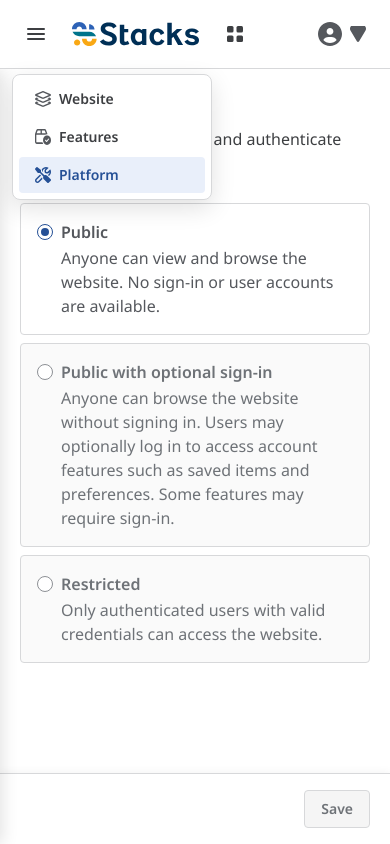
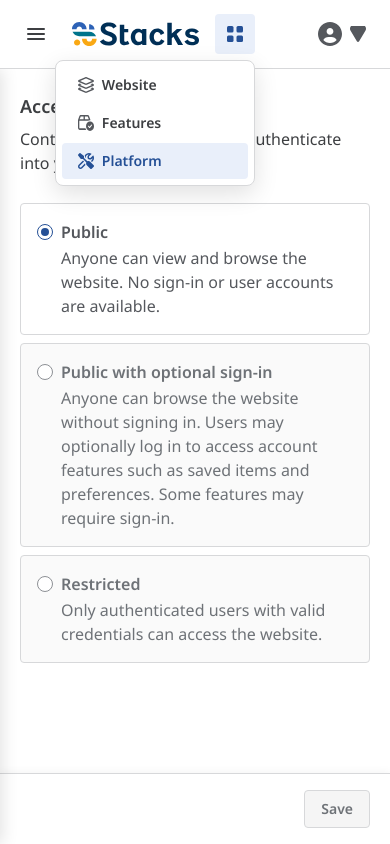
Before and after one commit to ktang-design/testnext, a website: page src/access/index.html in a window 390 px wide. Both pictures are taken after a click on the button 234 px from the left and 34 px from the top of the page. Drawn offline with Linux system fonts and the light colour scheme; no server answers.

Commit message:
Mobile product menu: anchor dropdown to grid + blue active state
- Wrap the product menu and grid icon in a positioned container so the
  dropdown right-aligns directly under the grid (was left:12px, floating
  near the hamburger).
- Inline the grid glyph as SVG using currentColor, and give the grid its
  open/active state a blue background + blue glyph (blue-50 / blue-700),
  matching the active nav styling instead of staying grey.

Co-Authored-By: Claude Opus 4.8 <noreply@anthropic.com>

```diff
--- a/src/shared/app-shell.css
+++ b/src/shared/app-shell.css
@@ -80,8 +80,17 @@
   flex-shrink: 0;
 }
 .topnav__iconbtn:hover { background: #f4f5f7; }
-.topnav__iconbtn img { width: 24px; height: 24px; display: block; }
+.topnav__iconbtn img,
+.topnav__iconbtn svg { width: 24px; height: 24px; display: block; }
 .topnav__hamburger.is-active { background: var(--blue-50, #e9effa); }
+
+/* Grid icon: grey by default, blue background + blue glyph when its menu is open. */
+.topnav__apps { color: #3d3f42; }
+.topnav__apps.is-active { background: var(--blue-50, #e9effa); color: var(--blue-700, #255096); }
+.topnav__apps.is-active:hover { background: var(--blue-50, #e9effa); }
+
+/* Wraps the product menu + grid so the mobile dropdown anchors to the grid. */
+.topnav__navwrap { position: relative; display: flex; align-items: center; }
 
 /* Scrim behind the drawer / under the modal. */
 .app-scrim {
@@ -138,7 +147,7 @@ body.is-locked { overflow: hidden; }
     display: none;
     position: absolute;
     top: calc(100% + 6px);
-    left: 12px;
+    right: 0;                 /* right-align the dropdown under the grid icon */
     flex-direction: column;
     align-items: stretch;
     gap: 2px;
--- a/src/shared/app-shell.js
+++ b/src/shared/app-shell.js
@@ -88,21 +88,35 @@
     apps.className = 'topnav__iconbtn topnav__apps';
     apps.setAttribute('aria-label', 'Product menu');
     apps.setAttribute('aria-expanded', 'false');
-    apps.innerHTML = '<img src="../shared/grid.svg" alt="" />';
+    // Inline the grid glyph (instead of an <img>) so its colour follows
+    // currentColor — letting the open/active state turn it blue.
+    apps.innerHTML =
+      '<svg width="24" height="24" viewBox="0 0 24 24" fill="currentColor" aria-hidden="true">' +
+      '<rect x="4" y="4" width="6.5" height="6.5" rx="1.5"/><rect x="13.5" y="4" width="6.5" height="6.5" rx="1.5"/>' +
+      '<rect x="4" y="13.5" width="6.5" height="6.5" rx="1.5"/><rect x="13.5" y="13.5" width="6.5" height="6.5" rx="1.5"/></svg>';
+
     // The grid icon is the collapsed form of the left-side product nav, so it
     // lives in the left group (after the logo) — keeping the hamburger, logo
     // and grid evenly spaced rather than stranding the grid on the right.
-    left.appendChild(apps);
+    // Wrap the menu + grid in a relatively-positioned box so the dropdown can
+    // anchor to (and right-align under) the grid icon.
+    const navwrap = document.createElement('div');
+    navwrap.className = 'topnav__navwrap';
+    left.insertBefore(navwrap, menu);
+    navwrap.appendChild(menu);
+    navwrap.appendChild(apps);
+
+    const setOpen = (open) => {
+      menu.classList.toggle('is-open', open);
+      apps.classList.toggle('is-active', open);
+      apps.setAttribute('aria-expanded', String(open));
+    };
     apps.addEventListener('click', (e) => {
       e.stopPropagation();
-      const open = menu.classList.toggle('is-open');
-      apps.setAttribute('aria-expanded', String(open));
+      setOpen(!menu.classList.contains('is-open'));
     });
     document.addEventListener('click', (e) => {
-      if (menu.classList.contains('is-open') && !menu.contains(e.target) && e.target !== apps) {
-        menu.classList.remove('is-open');
-        apps.setAttribute('aria-expanded', 'false');
-      }
+      if (menu.classList.contains('is-open') && !navwrap.contains(e.target)) setOpen(false);
     });
   }
 
@@ -112,7 +126,7 @@
       closeDrawer();
       if (menu && menu.classList.contains('is-open')) {
         menu.classList.remove('is-open');
-        apps && apps.setAttribute('aria-expanded', 'false');
+        if (apps) { apps.classList.remove('is-active'); apps.setAttribute('aria-expanded', 'false'); }
       }
     }
   });
@@ -121,7 +135,10 @@
     syncTopnavHeight();
     // Leaving mobile/tablet: reset any open drawer/menu state.
     if (window.innerWidth > 899 && lastW <= 899) closeDrawer();
-    if (window.innerWidth > 599 && menu) menu.classList.remove('is-open');
+    if (window.innerWidth > 599 && menu) {
+      menu.classList.remove('is-open');
+      if (apps) { apps.classList.remove('is-active'); apps.setAttribute('aria-expanded', 'false'); }
+    }
     lastW = window.innerWidth;
   });
 
```
